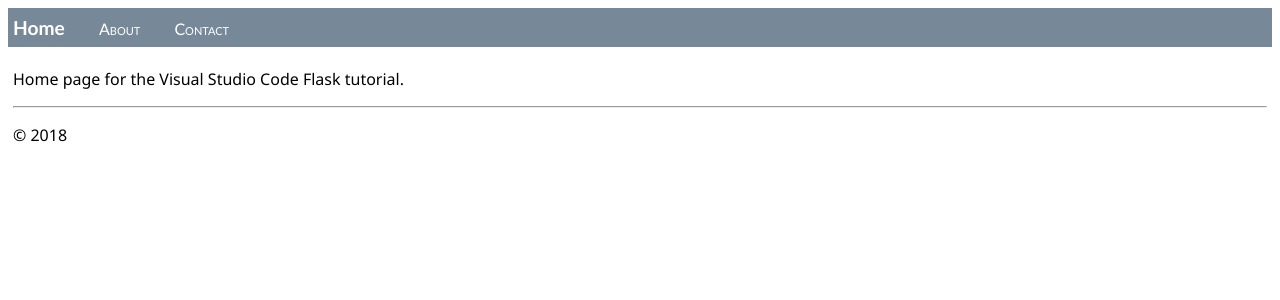
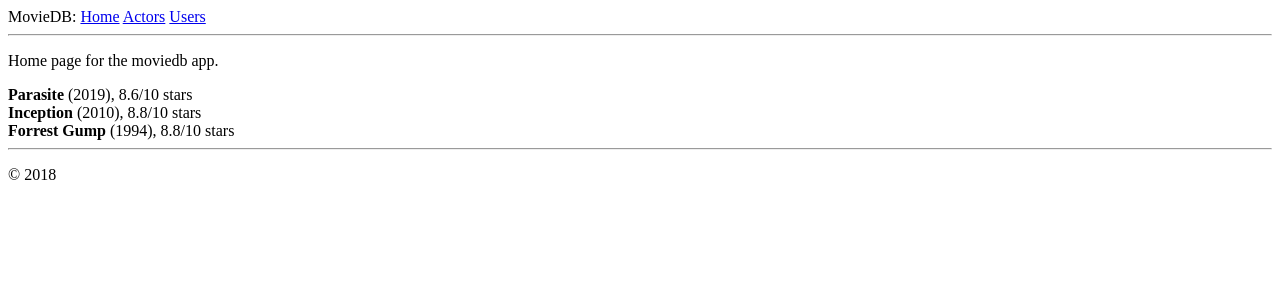
Before and after one commit to jimmybutton/moviedb, a Flask app: page / in a window 1280 px wide. Shown: the top 300 px of the page. Run offline with Flask 2, Linux system fonts and the light colour scheme.

Commit message:
routes for movies, actors and users, templates

```diff
--- a/app/routes.py
+++ b/app/routes.py
@@ -4,14 +4,38 @@ from . import app
 
 @app.route("/")
 def home():
-    return render_template("home.html")
+    movies = [
+        {
+            "title": "Parasite",
+            "year": 2019,
+            "desription": "A poor family, the Kims, con their way into becoming the servants of a rich family, the Parks. But their easy life gets complicated when their deception is threatened with exposure.",
+            "director": "Bong Joon Ho",
+            "actors": ["Kang-ho Song", "Sun-kyun Lee", "Yeo-jeong Jo"],
+            "stars": 8.6
+        }, {
+            "title": "Inception",
+            "year": 2010,
+            "desription": "A thief who steals corporate secrets through the use of dream-sharing technology is given the inverse task of planting an idea into the mind of a C.E.O.",
+            "director": "Christopher Nolan",
+            "actors": ["Leonardo DiCaprio", "Joseph Gordon-Levitt", "Ellen Page"],
+            "stars": 8.8
+        }, {
+            "title": "Forrest Gump",
+            "year": 1994,
+            "desription": "The presidencies of Kennedy and Johnson, the events of Vietnam, Watergate and other historical events unfold through the perspective of an Alabama man with an IQ of 75, whose only desire is to be reunited with his childhood sweetheart.",
+            "director": "Robert Zemeckis",
+            "actors": ["Tom Hanks", "Robin Wright", "Gary Sinise"],
+            "stars": 8.8
+        }
+    ]
+    return render_template("home.html", movies=movies)
 
 
-@app.route("/about/")
-def about():
-    return render_template("about.html")
+@app.route("/actors/")
+def actors():
+    return render_template("actors.html")
 
 
-@app.route("/contact/")
-def contact():
-    return render_template("contact.html")
+@app.route("/users/")
+def users():
+    return render_template("users.html")
--- a/app/static/site.css
+++ /dev/null
@@ -1,27 +0,0 @@
-.navbar {
-    background-color: lightslategray;
-    font-size: 1em;
-    font-family: 'Trebuchet MS', 'Lucida Sans Unicode', 'Lucida Grande', 'Lucida Sans', Arial, sans-serif;
-    color: white;
-    padding: 8px 5px 8px 5px;
-}
-
-.navbar a {
-    text-decoration: none;
-    color: inherit;
-}
-
-.navbar-brand {
-    font-size: 1.2em;
-    font-weight: 600;
-}
-
-.navbar-item {
-    font-variant: small-caps;
-    margin-left: 30px;
-}
-
-.body-content {
-    padding: 5px;
-    font-family:'Segoe UI', Tahoma, Geneva, Verdana, sans-serif;
-}
--- /dev/null
+++ b/app/templates/base.html
@@ -0,0 +1,27 @@
+<!DOCTYPE html>
+<html>
+    <head>
+        <meta charset="utf-8" />
+        <title>{% block title %}{% endblock %}</title>
+        <link rel="stylesheet" type="text/css" href="{{ url_for('static', filename='style.css')}}" />
+    </head>
+
+    <body>
+        <div>
+            MovieDB:
+            <a href="{{ url_for('home') }}">Home</a>
+            <a href="{{ url_for('actors') }}">Actors</a>
+            <a href="{{ url_for('users') }}">Users</a>
+        </div>
+        <hr>
+
+        <div>
+            {% block content %}
+            {% endblock %}
+            <hr/>
+            <footer>
+                <p>© 2018</p>
+            </footer>
+        </div>
+    </body>
+</html>
--- a/app/templates/home.html
+++ b/app/templates/home.html
@@ -1,7 +1,10 @@
-{% extends "layout.html" %}
+{% extends "base.html" %}
 {% block title %}
 Home
 {% endblock %}
 {% block content %}
-<p>Home page for the Visual Studio Code Flask tutorial.</p>
+<p>Home page for the moviedb app.</p>
+{% for movie in movies %}
+<div><strong>{{ movie.title }}</strong> ({{ movie.year }}), {{ movie.stars }}/10 stars</div>
+{% endfor %}
 {% endblock %}
--- a/app/templates/layout.html
+++ /dev/null
@@ -1,25 +0,0 @@
-<!DOCTYPE html>
-<html>
-    <head>
-        <meta charset="utf-8" />
-        <title>{% block title %}{% endblock %}</title>
-        <link rel="stylesheet" type="text/css" href="{{ url_for('static', filename='site.css')}}" />
-    </head>
-
-    <body>
-        <div class="navbar">
-            <a href="{{ url_for('home') }}" class="navbar-brand">Home</a>
-            <a href="{{ url_for('about') }}" class="navbar-item">About</a>
-            <a href="{{ url_for('contact') }}" class="navbar-item">Contact</a>
-        </div>
-
-        <div class="body-content">
-            {% block content %}
-            {% endblock %}
-            <hr/>
-            <footer>
-                <p>© 2018</p>
-            </footer>
-        </div>
-    </body>
-</html>
```
Also changed, not shown: app/templates/about.html (deleted, +0 -7 lines), app/templates/actors.html (added, +7 -0 lines), app/templates/contact.html (deleted, +0 -7 lines), app/templates/hello_there.html (deleted, +0 -18 lines), app/templates/users.html (added, +7 -0 lines), app/static/style.css (added).
